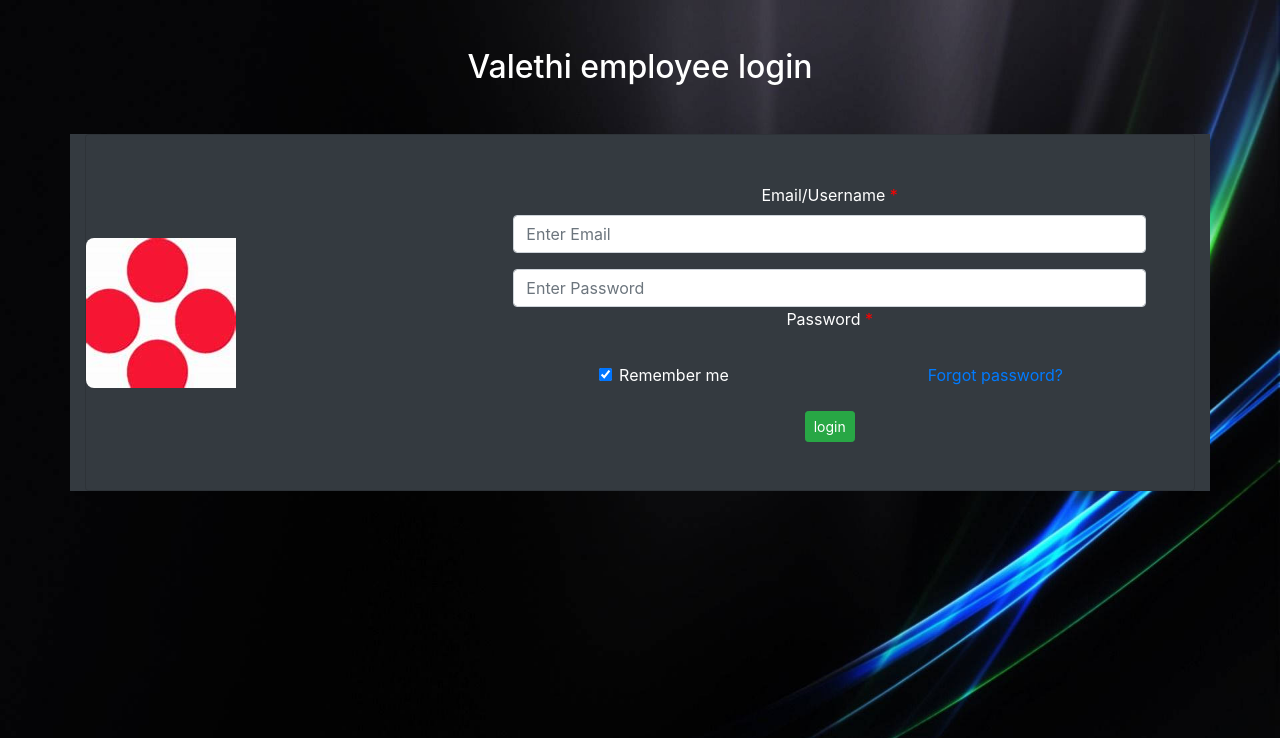
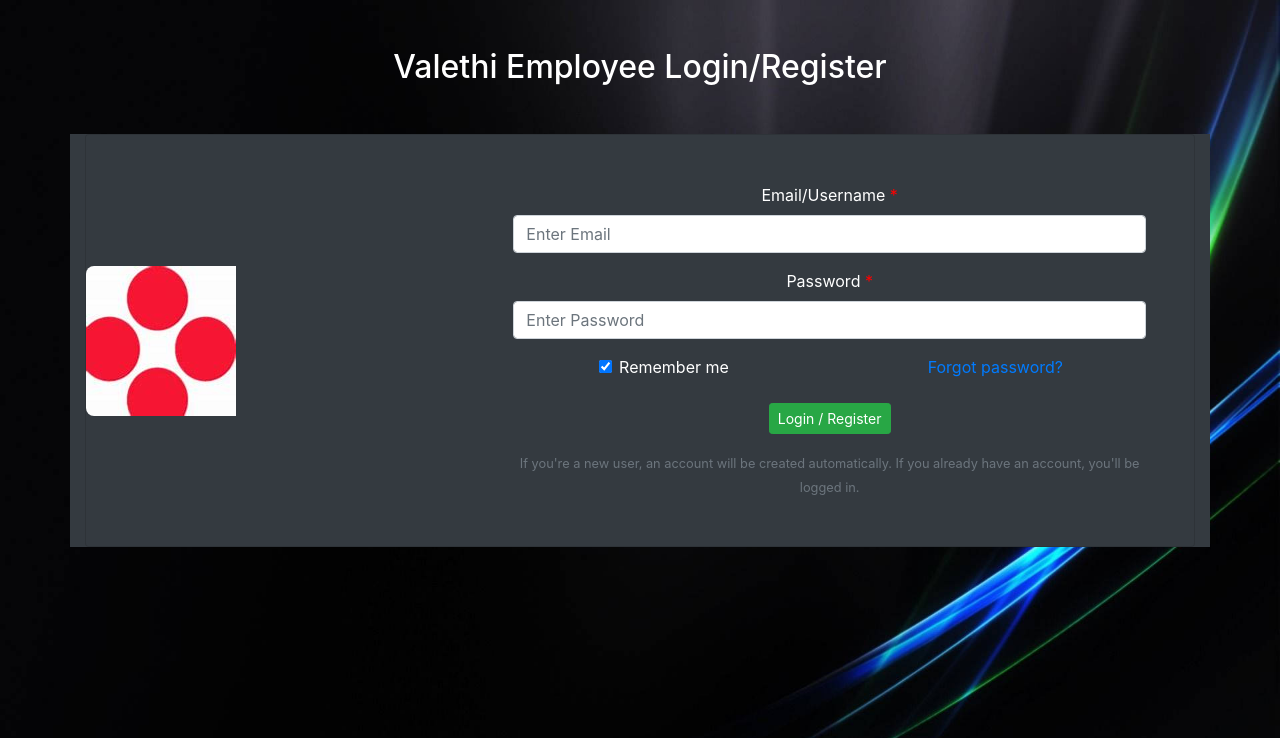
Before and after one commit to Vivvekk13/Final-Crud-, a PHP site: page /vivek/login.php in a window 1280 px wide. Shown: the top 738 px of the page. Run offline with PHP 8.4, Linux system fonts and the light colour scheme.

Commit message:
Update login.php

```diff
--- a/login.php
+++ b/login.php
@@ -2,9 +2,9 @@
 
 include ("connection.php");
 $Email2="";
-
-
-
+$EmailErr = "";
+$passwordErr = "";
+$genErr = "";
 
 function clean_inputs($field)
 {
@@ -25,46 +25,59 @@ if ($_SERVER['REQUEST_METHOD'] == 'POST') {
  if (!preg_match("/^[a-zA-Z0-9._%+-]+@[a-z0-9.-]+\.[a-z]{2,}$/", $Email2)) {
     $EmailErr = "Invalid Email format";
     $isValid = false;
-    $Email2= $_POST["Email2"];
  }
 
-
-  if (!preg_match( "/^(?=.*[A-Za-z])(?=.*\d)[A-Za-z\d]{6,}$/",$password1)) {
-   $passwordErr = "Invalid password format";
+ if (!preg_match("/^[A-Za-z0-9]{6,}$/", $password1)) {
+   $passwordErr = "Invalid password format (minimum 6 characters with at least 1 number)";
    $isValid = false;
-    $password1= $_POST["password1"];
  }
 
+ if ($isValid) {
 
+    $checkUser = $conn->prepare("SELECT id, password FROM `login` WHERE `Email2` = ?");
+    $checkUser->bind_param("s", $Email2);
+    $checkUser->execute();
+    $result = $checkUser->get_result();
 
- $password1= password_hash($_POST["password1"],PASSWORD_DEFAULT);
+    if ($result->num_rows > 0) {
+        // User exists
+        $user = $result->fetch_assoc();
+        if (password_verify($password1, $user['password'])) {
 
- if ($isValid) {
-    $ins = $conn->prepare("INSERT INTO `login` (`Email2`, `password`) VALUES (?, ?) ");
-    $ins->bind_param("ss", $Email2,$password1);
-    $ins->execute();
+            $checkUser->close();
+            header("location:http://localhost/vivek/show.php?");
+            exit;
+        } else {
+
+            $passwordErr = "Wrong password.";
+            $isValid = false;
+        }
+    } else {
+        //  new account
+        $hashedPassword = password_hash($password1, PASSWORD_DEFAULT);
+        $ins = $conn->prepare("INSERT INTO `login` (`Email2`, `password`) VALUES (?, ?)");
+        $ins->bind_param("ss", $Email2, $hashedPassword);
+
+        if ($ins->execute()) {
+            $lastId = $conn->insert_id;
             $ins->close();
-    $lastId = $conn->insert_id;
             header("location:http://localhost/vivek/todo.php?id={$lastId}");
             exit;
-
+        } else {
+            $genErr = "Error creating account. Please try again.";
         }
-
+    }
+    $checkUser->close();
+ }
 }
 ?>
-
-
-
-
-
-
 
 <!DOCTYPE html>
 <html lang="en">
 <head>
     <meta charset="UTF-8">
     <meta name="viewport" content="width=device-width, initial-scale=1.0">
-    <title>Valethi employee login</title>
+    <title>Valethi Employee Login</title>
 
   <link rel="stylesheet" href="https://cdn.jsdelivr.net/npm/bootstrap@4.3.1/dist/css/bootstrap.min.css">
 
@@ -95,42 +108,59 @@ if ($_SERVER['REQUEST_METHOD'] == 'POST') {
         color: white;
     }
 
+    .error-message {
+        color: #dc3545;
+        font-size: 0.875em;
+        margin-top: 0.25rem;
+    }
+
+    .success-message {
+        color: #28a745;
+        font-size: 0.875em;
+        margin-top: 0.25rem;
+    }
   </style>
-<div class="container mt-5"><h2>Valethi employee login</h2></div>
 
-  <div class="container mt-5 bg-dark " >
-  <div class="card mb-3 bg-dark ">
-    <div class="row g-0 d-flex align-items-center ">
+<div class="container mt-5"><h2>Valethi Employee Login/Register</h2></div>
+
+  <div class="container mt-5 bg-dark">
+  <div class="card mb-3 bg-dark">
+    <div class="row g-0 d-flex align-items-center">
       <div class="col-lg-4 d-none d-lg-flex">
-        <img src="val.jfif" alt="valethi Technologies"
+        <img src="val.jfif" alt="Valethi Technologies"
           class="w-70 rounded-t-5 rounded-tr-lg-0 rounded-bl-lg-5" />
       </div>
       <div class="col-lg-8">
         <div class="card-body py-5 px-md-5">
 
+          <?php if ($genErr): ?>
+            <div class="alert alert-danger" role="alert">
+              <?php echo $genErr; ?>
+            </div>
+          <?php endif; ?>
+
           <form method="POST">
             <div class="form-group">
               <label for="Email">Email/Username <span style="color:red">*</span></label>
-        <input type="text" class="form-control" id="Email" name="Email2" value="<?php $id ?>" placeholder="Enter Email" required>
-        <?php if ($EmailErr) {
-          echo $EmailErr;
-        }
-        ?>
+              <input type="text" class="form-control" id="Email" name="Email2"
+                     value="<?php echo htmlspecialchars($Email2); ?>"
+                     placeholder="Enter Email" required>
+              <?php if ($EmailErr): ?>
+                <div class="error-message"><?php echo $EmailErr; ?></div>
+              <?php endif; ?>
             </div>
 
-            <div data-mdb-input-init class="form-outline mb-4">
-              <input type="password" id="form2Example2" class="form-control" name="password1" placeholder="Enter Password"  required/>
+            <div class="form-group">
               <label class="form-label" for="form2Example2">Password <span style="color:red">*</span></label>
-               <?php if ( $passwordErr) {
-          echo  $passwordErr;
-        }
-        ?>
+              <input type="password" id="form2Example2" class="form-control"
+                     name="password1" placeholder="Enter Password" required/>
+              <?php if ($passwordErr): ?>
+                <div class="error-message"><?php echo $passwordErr; ?></div>
+              <?php endif; ?>
             </div>
-
 
             <div class="row mb-4">
               <div class="col d-flex justify-content-center">
-
                 <div class="form-check">
                   <input class="form-check-input" type="checkbox" value="" id="form2Example31" checked />
                   <label class="form-check-label" for="form2Example31"> Remember me </label>
@@ -138,11 +168,20 @@ if ($_SERVER['REQUEST_METHOD'] == 'POST') {
               </div>
 
               <div class="col">
-
                 <a href="#!">Forgot password?</a>
               </div>
             </div>
-   <button type="submit"  id = 'submit' name="submit"  class='btn btn-success btn-sm' >login</button>
+
+            <button type="submit" id="submit" name="submit" class="btn btn-success btn-sm">
+              Login / Register
+            </button>
+
+            <div class="mt-3">
+              <small class="text-muted">
+                If you're a new user, an account will be created automatically.
+                If you already have an account, you'll be logged in.
+              </small>
+            </div>
           </form>
 
         </div>
@@ -152,6 +191,5 @@ if ($_SERVER['REQUEST_METHOD'] == 'POST') {
   </div>
 </section>
 
-
 </body>
 </html>
```
Lines whose indentation alone changed are shown as unchanged.
